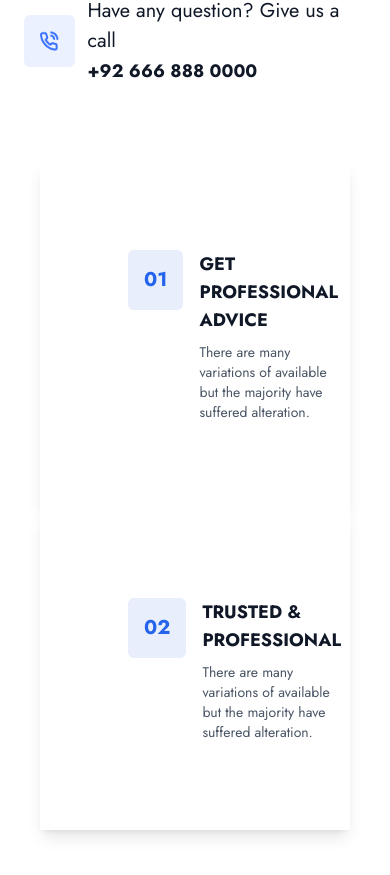
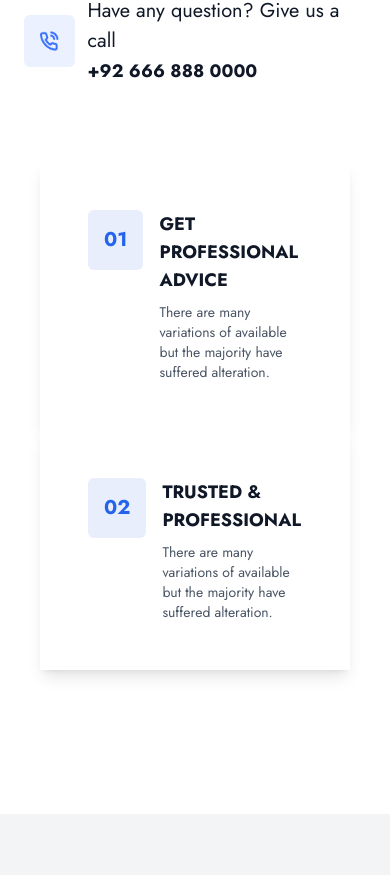
Before and after one commit to tomike26/FastMonie-Front-end-Task, a Next.js app: page / in a window 390 px wide. Shown: the part 2429-3304 px from the top of the page. Built offline with nearby package versions, Linux system fonts and the light colour scheme.

Commit message:
minor fix on all the pages

```diff
--- a/src/app/page.js
+++ b/src/app/page.js
@@ -107,7 +107,7 @@ const Home = () => {
         <section className="w-full  py-16">
           <div className="max-w-6xl mx-auto px-4">
             <div className="flex flex-col md:flex-row justify-between items-stretch">
-              <div className="bg-white shadow-lg p-22 md:w-1/2 w-full">
+              <div className="bg-white shadow-lg p-12 lg:p-22 md:w-1/2 w-full">
                 <div className="flex items-start gap-4">
                   <span className="text-[#2463EB] text-xl font-bold bg-[#E8EEFB] px-4 py-4 rounded-md">
                     01
@@ -123,7 +123,7 @@ const Home = () => {
                 </div>
               </div>
 
-              <div className="bg-white shadow-lg p-22 md:w-1/2 w-full">
+              <div className="bg-white shadow-lg  p-12 lg:p-22 md:w-1/2 w-full">
                 <div className="flex items-start gap-4">
                   <span className="text-[#2463EB] text-xl font-bold bg-[#E8EEFB] px-4 py-4 rounded-md">
                     02
--- a/src/components/BusinessGrowthSection.js
+++ b/src/components/BusinessGrowthSection.js
@@ -19,7 +19,7 @@ export default function BusinessGrowthSection() {
               <div className="bg-black p-4 rounded">
                 <img src="/images/brainstorming.png" alt="Consulting Icon" className="h-10 w-10" />
               </div>
-              <div className="text-[40px] font-bold leading-none mt-4 mb-6">420</div>
+              <div className="lg:text-[40px] font-bold leading-none mt-4 mb-6">420</div>
               <p className="mt-2 text-[14px] tracking-wide uppercase">Consulting Solutions</p>
             </div>
           ))}
@@ -32,7 +32,7 @@ export default function BusinessGrowthSection() {
             <button
               key={tab.id}
               onClick={() => setActiveTab(tab.id)}
-              className={`md:py-14 py-12 transition-all ${
+              className={`md:py-14 py-4 transition-all ${
                 activeTab === tab.id
                   ? "bg-white text-blue-600 border-b-4 border-blue-600 shadow-md"
                   : "bg-[#f9f9f9] text-black border-b-4 border-transparent"
--- a/src/components/TestimonialSection.js
+++ b/src/components/TestimonialSection.js
@@ -42,7 +42,7 @@ export default function TestimonialSection() {
         <div className="flex flex-col lg:flex-row gap-12">
           {/* Left side - Title */}
           <div className="lg:w-1/3">
-            <h2 className="text-5xl font-bold text-black">
+            <h2 className="lg:text-5xl   text-3xl  font-bold text-black">
               WHAT THEY<br />
               ARE TALKING<br />
               ABOUT?
```
